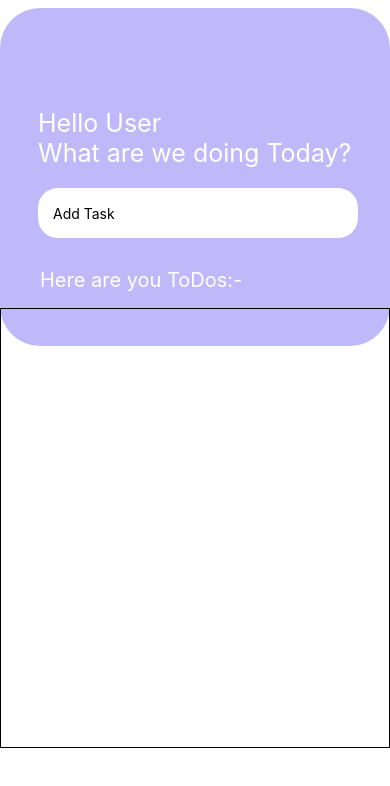
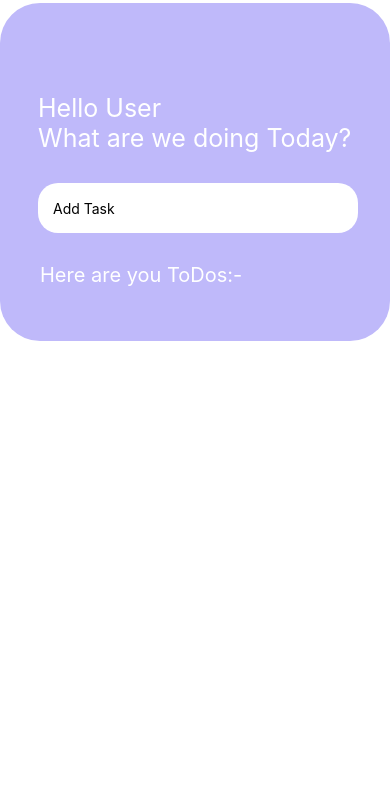
Before and after one commit to RohithNair27/RN_TodoList, a React Native app: screen / in a window 390 px wide. Shown: the top 786 px of the page. Built offline with nearby package versions, Linux system fonts and the light colour scheme.

Commit message:
Able to add tasks now and the tasks are scrollable

```diff
--- a/package.json
+++ b/package.json
@@ -12,8 +12,10 @@
     "expo": "~48.0.15",
     "expo-google-fonts": "^0.0.0",
     "expo-status-bar": "~1.4.4",
+    "nanoid": "^4.0.2",
     "react": "18.2.0",
-    "react-native": "0.71.7"
+    "react-native": "0.71.7",
+    "uuid": "^9.0.0"
   },
   "devDependencies": {
     "@babel/core": "^7.20.0"
--- a/src/components/AddBar.js
+++ b/src/components/AddBar.js
@@ -31,7 +31,7 @@ const styles = StyleSheet.create({
   },
   intro: {
     position: "absolute",
-    top: 100,
+    top: 90,
     left: 38,
     color: "white",
     fontSize: 25,
--- a/src/components/ToDo.js
+++ b/src/components/ToDo.js
@@ -1,32 +1,50 @@
 import React from "react";
-import { View, Text, StyleSheet, ScrollView } from "react-native";
+import { View, Text, StyleSheet, ScrollView, FlatList } from "react-native";
 
 function ToDo({ todo }) {
+  // return (
+  // <View style={styles.view_todo}>
+  //   {todo.map((Element, key) => {
+  //     return <Text style={styles.Todo_View}>{Element}</Text>;
+  //   })}
+  // </View>
+  // );
   return (
-    <View style={styles.view_todo}>
-      {todo.map((Element, key) => {
-        return <Text style={styles.Todo_View}>{Element}</Text>;
-      })}
-    </View>
+    <FlatList
+      style={styles.view_todo}
+      data={todo}
+      keyExtractor={todo.id}
+      renderItem={({ item }) => {
+        return <Text style={styles.Todo_View}>{item.text}</Text>;
+      }}
+    />
   );
 }
 
 const styles = StyleSheet.create({
   view_todo: {
-    borderWidth: 1,
     height: 440,
     position: "relative",
-    top: 250,
+    bottom: 20,
   },
 
   Todo_View: {
-    borderWidth: 1,
-    padding: 20,
+    marginBottom: 10,
+    padding: 15,
     position: "relative",
+    top: 1,
     width: 330,
     height: 60,
-    backgroundColor: "lightgray",
+    left: 30,
+    fontSize: 20,
+    color: "white",
+    backgroundColor: "#BFB9FA",
     borderRadius: 10,
+    shadowColor: "#000",
+    shadowOffset: { width: 0, height: 2 },
+    shadowOpacity: 0.9,
+    shadowRadius: 1,
+    elevation: 8,
   },
 });
 
--- a/src/screens/HomeScreen.js
+++ b/src/screens/HomeScreen.js
@@ -3,17 +3,25 @@ import { View, Text, StyleSheet } from "react-native";
 import AddBar from "../components/AddBar";
 import { Dimensions } from "react-native";
 import ToDo from "../components/ToDo";
+import { nanoid } from "nanoid/non-secure";
 
 function HomeScreen() {
   const [value, setValue] = useState("");
   const [todo, setTodo] = useState([]);
+  const id = nanoid();
 
   const handleChange = (event) => {
     setValue(event.nativeEvent.text);
   };
 
   const handleSubmit = () => {
-    setTodo([value, ...todo]);
+    setTodo([
+      {
+        id: id,
+        text: value,
+      },
+      ...todo,
+    ]);
     console.log(todo);
     setValue("");
   };
@@ -26,9 +34,8 @@ function HomeScreen() {
           handleSubmit={handleSubmit}
           value={value}
         />
-        <ToDo todo={todo} />
       </View>
-      <View></View>
+      <ToDo todo={todo} />
     </View>
   );
 }
@@ -38,7 +45,8 @@ const windowLength = Dimensions.get("window").height;
 const styles = StyleSheet.create({
   homePage: {
     position: "relative",
-    bottom: 245,
+    elevation: 8,
+    bottom: 30,
     width: windowWidth,
     height: windowLength / 2.5,
     backgroundColor: "#BFB9FA",
```
Also changed, not shown: 1 other file (tests, documents, lock files or other folders).
